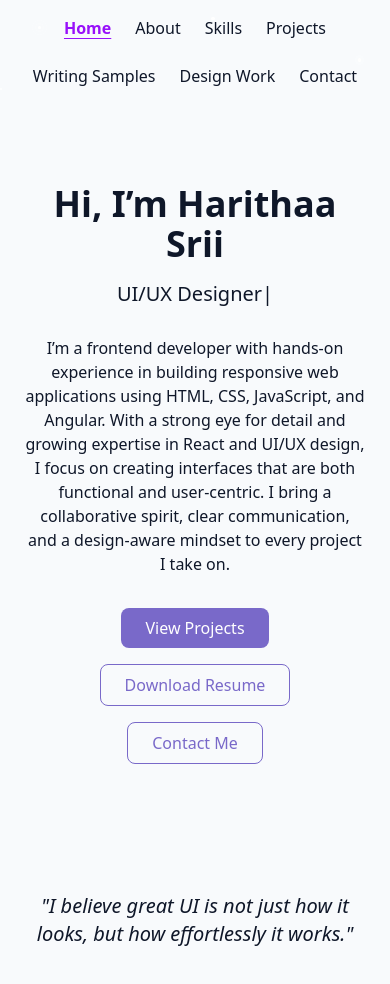
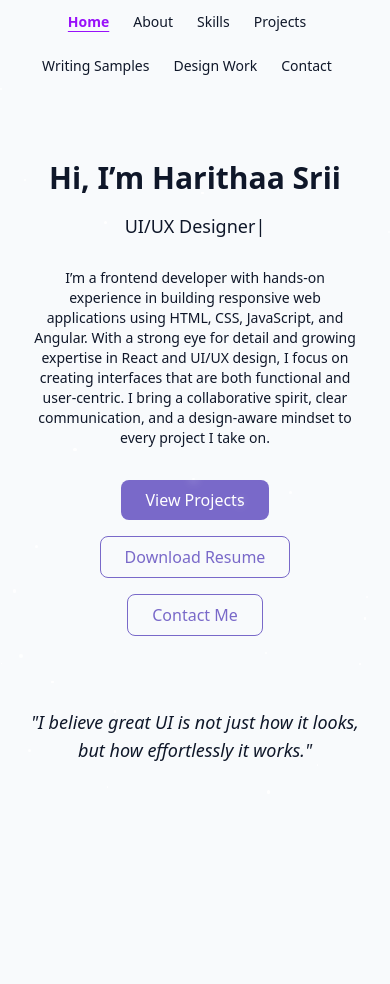
Before and after one commit to harithaa-srii/Portfolio-website, a React (Vite) app: page / in a window 390 px wide. Shown: the top 984 px of the page. After the commit the page ends 932 px from the top, so only its background shows below. Built offline with nearby package versions, Linux system fonts and the light colour scheme.

Commit message:
necessary changes

```diff
--- a/index.html
+++ b/index.html
@@ -2,7 +2,7 @@
 <html lang="en">
   <head>
     <meta charset="UTF-8" />
-    <link rel="icon" type="image/svg+xml" href="/vite.svg" />
+    <link rel="icon" type="image" href="/logos/h.png" />
     <meta name="viewport" content="width=device-width, initial-scale=1.0" />
     <title>Harithaa Srii | Frontend Developer & UI/UX Designer</title>
   </head>
--- a/src/Pages/Home.jsx
+++ b/src/Pages/Home.jsx
@@ -3,16 +3,16 @@ import { TypeAnimation } from "react-type-animation";
 
 export const Home = () => {
   return (
-    <div className="relative min-h-screen bg-background text-foreground overflow-x-hidden">
+    <div className="h-screen bg-background text-foreground overflow-hidden">
 
       {/* Hero Section */}
-      <section className="relative z-10 flex flex-col items-center justify-center px-6 py-20 text-center">
-        <h1 className="text-4xl md:text-6xl font-bold mb-4">
+      <section className="flex flex-col items-center justify-center px-4 md:px-6 py-18 text-center">
+        <h1 className="text-3xl sm:text-4xl md:text-6xl font-bold mb-4 break-words">
           Hi, I’m Harithaa Srii
         </h1>
 
         {/* Typing Animation */}
-        <h2 className="text-xl md:text-2xl text-muted-foreground mb-6 h-8">
+        <h2 className="text-lg sm:text-xl md:text-2xl text-muted-foreground mb-6 h-8">
           <TypeAnimation
             sequence={["Frontend Developer", 2000, "UI/UX Designer", 2000]}
             wrapper="span"
@@ -22,29 +22,26 @@ export const Home = () => {
           />
         </h2>
 
-        <p className="max-w-3xl text-base md:text-lg text-muted-foreground mb-8">
-          I’m a frontend developer with hands-on experience in building
-          responsive web applications using HTML, CSS, JavaScript, and Angular.
-          With a strong eye for detail and growing expertise in React and UI/UX
-          design, I focus on creating interfaces that are both functional and
-          user-centric. I bring a collaborative spirit, clear communication, and
-          a design-aware mindset to every project I take on.
+        <p className="max-w-3xl text-sm sm:text-base md:text-lg text-muted-foreground mb-8 px-4">
+          I’m a frontend developer with hands-on experience in building responsive web applications using HTML, CSS, JavaScript, and Angular.
+          With a strong eye for detail and growing expertise in React and UI/UX design, I focus on creating interfaces that are both functional and user-centric.
+          I bring a collaborative spirit, clear communication, and a design-aware mindset to every project I take on.
         </p>
 
         {/* CTA Buttons */}
-        <div className="flex flex-col md:flex-row gap-4">
+        <div className="flex flex-col sm:flex-row gap-4 flex-wrap justify-center">
           <Link to="/projects">
-            <button className="bg-primary text-white px-6 py-2 rounded-lg hover:bg-primary/90 transition cursor-pointer">
+            <button className="bg-primary text-white px-6 py-2 rounded-lg hover:bg-primary/90 transition">
               View Projects
             </button>
           </Link>
-          <a href="/resume.pdf" target="_blank" rel="noopener noreferrer">
-            <button className="border border-primary text-primary px-6 py-2 rounded-lg hover:bg-primary hover:text-white transition cursor-pointer">
+          <a href="/Harithaa_Srii_Resume.pdf" target="_blank" rel="noopener noreferrer">
+            <button className="border border-primary text-primary px-6 py-2 rounded-lg hover:bg-primary hover:text-white transition">
               Download Resume
             </button>
           </a>
           <Link to="/contact">
-            <button className="border border-primary text-primary px-6 py-2 rounded-lg hover:bg-primary hover:text-white transition cursor-pointer">
+            <button className="border border-primary text-primary px-6 py-2 rounded-lg hover:bg-primary hover:text-white transition">
               Contact Me
             </button>
           </Link>
@@ -52,10 +49,9 @@ export const Home = () => {
       </section>
 
       {/* Optional Quote */}
-      <section className="text-center py-12 px-6">
-        <p className="italic text-xl text-muted-foreground max-w-2xl mx-auto">
-          "I believe great UI is not just how it looks, but how effortlessly it
-          works."
+      <section className="text-center px-4 sm:px-6">
+        <p className="italic text-lg sm:text-xl text-muted-foreground max-w-2xl mx-auto">
+          "I believe great UI is not just how it looks, but how effortlessly it works."
         </p>
       </section>
     </div>
--- a/src/Pages/Projects.jsx
+++ b/src/Pages/Projects.jsx
@@ -21,7 +21,7 @@ export const Projects = () => {
           </p>
           <div className="flex justify-between text-sm font-medium px-1">
             <a
-              href="https://your-live-demo-link"
+              href="https://harithaa-portfolio.vercel.app/"
               target="_blank"
               rel="noopener noreferrer"
               className="text-purple-600 hover:underline"
--- a/src/components/Navbar.jsx
+++ b/src/components/Navbar.jsx
@@ -1,4 +1,5 @@
 import { NavLink } from "react-router-dom";
+import { ThemeToggle } from "./ThemeToggle"; // adjust path if needed
 
 export const NavBar = () => {
   const navItems = [
@@ -12,20 +13,32 @@ export const NavBar = () => {
   ];
 
   return (
-    <nav className="p-4 flex flex-wrap gap-6 justify-center">
+    <nav className="sticky top-0 z-50 bg-background px-4 py-3">
+      <div className="flex items-center justify-between max-w-7xl mx-auto">
+        {/* Centered Navigation Links */}
+        <div className="flex-1 flex justify-center gap-6 flex-wrap">
           {navItems.map((item) => (
             <NavLink
               key={item.name}
               to={item.path}
               className={({ isActive }) =>
-            `relative inline-block transition duration-300 ${
-              isActive ? "font-bold underline underline-offset-4 text-purple-600" : "hover:font-bold hover:underline"
+                `transition duration-300 text-sm sm:text-base ${
+                  isActive
+                    ? "font-bold underline underline-offset-4 text-purple-600"
+                    : "hover:font-semibold"
                 }`
               }
             >
               {item.name}
             </NavLink>
           ))}
+        </div>
+
+        {/* Theme Toggle on Right */}
+        <div className="ml-4">
+          <ThemeToggle />
+        </div>
+      </div>
     </nav>
   );
 };
```
Also changed, not shown: public/logos/h.png (added), 1 other file (tests, documents, lock files or other folders). Lines whose indentation alone changed are shown as unchanged.
